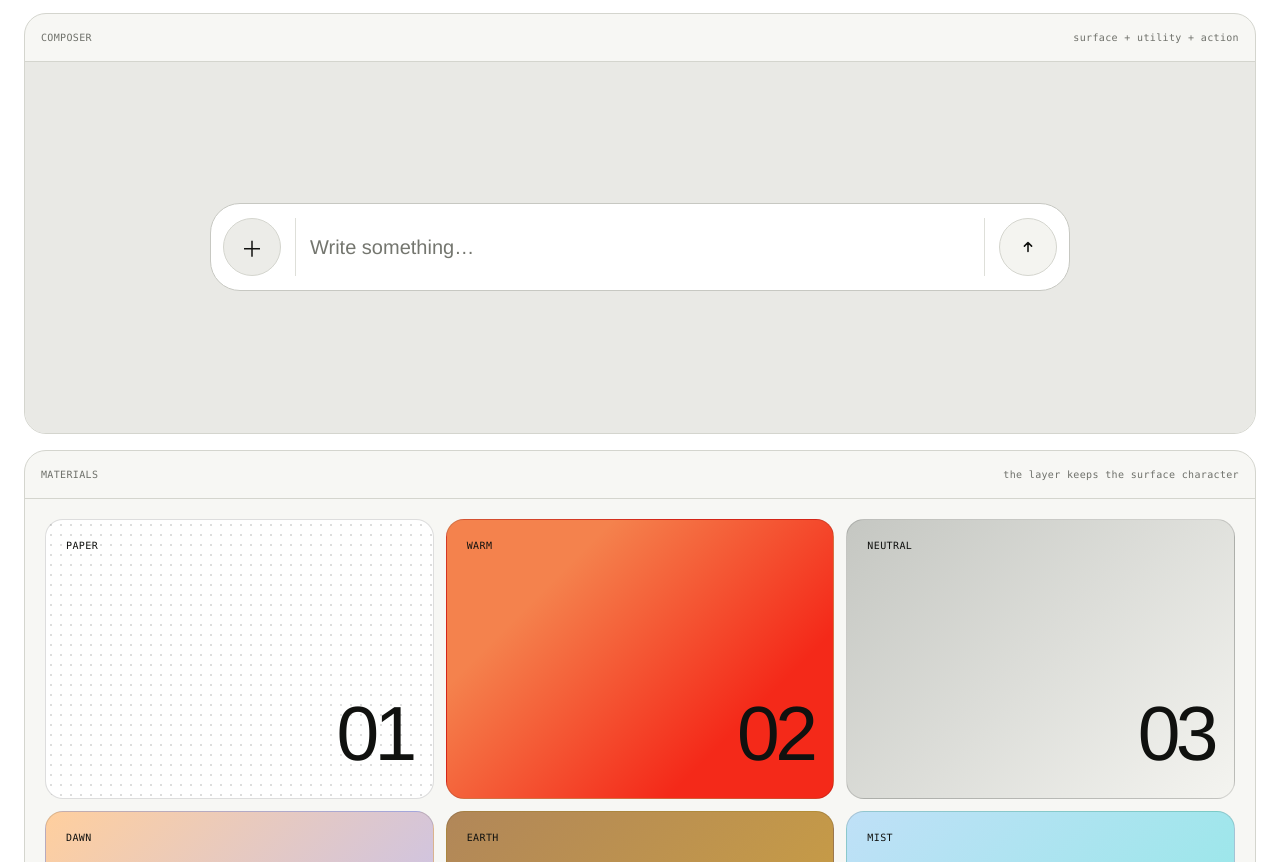
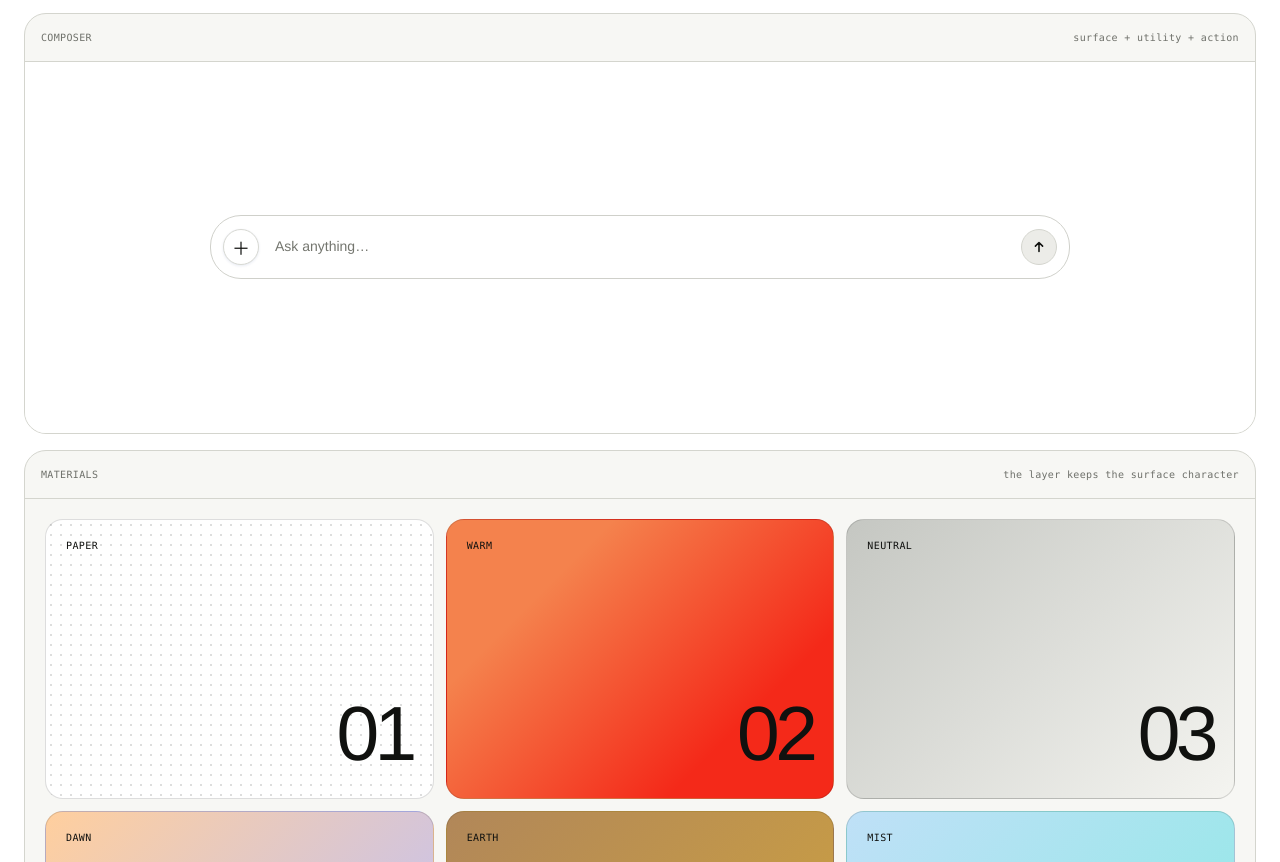
Before and after one commit to bbssppllvv/HDR-UI-for-web, a website: page examples/index.html in a window 1280 px wide. Shown: the part 2553-3415 px from the top of the page. Drawn offline with Linux system fonts and the light colour scheme.

Commit message:
Align demo composer with follow-up chat

```diff
--- a/examples/index.html
+++ b/examples/index.html
@@ -142,7 +142,7 @@
                 </button>
                 <label class="composerInput">
                   <span class="srOnly">Message</span>
-                  <input type="text" placeholder="Write something…">
+                  <textarea rows="1" placeholder="Ask anything…"></textarea>
                 </label>
                 <button class="hdr-ui animatedHdr composerSend" aria-label="Send message">
                   <svg class="uiIcon" viewBox="0 0 20 20" aria-hidden="true">
--- a/examples/styles.css
+++ b/examples/styles.css
@@ -33,7 +33,8 @@ body {
 }
 
 button,
-input {
+input,
+textarea {
   font: inherit;
 }
 
@@ -597,21 +598,27 @@ input[type="range"]::-moz-range-thumb {
   min-height: 371px;
   place-items: center;
   padding: clamp(24px, 6vw, 72px);
-  background: #e9e9e5;
+  background: #fff;
 }
 
 .composer {
-  --hdr-ui-strength: var(--demo-rest-strength);
+  --hdr-ui-strength: var(--demo-utility-strength);
   display: grid;
   width: min(860px, 100%);
-  min-height: 88px;
+  min-height: 64px;
   grid-template-columns: auto 1fr auto;
   align-items: center;
-  gap: 14px;
-  padding: 10px 12px;
-  border: 1px solid #c7c8c2;
-  border-radius: 30px;
-  background: #fff;
+  gap: 12px;
+  padding: 12px;
+  border: 1px solid #cfd0ca;
+  border-radius: 31px;
+  background: rgb(255 255 255 / .88);
+  backdrop-filter: blur(16px);
+  transition: border-color var(--duration-fast) var(--ease-out);
+}
+
+.composer:focus-within {
+  border-color: #9b9c96;
 }
 
 .composerUtility,
@@ -619,31 +626,31 @@ input[type="range"]::-moz-range-thumb {
   position: relative;
   --hdr-ui-strength: var(--demo-utility-strength);
   display: grid;
-  width: 58px;
-  height: 58px;
+  width: 36px;
+  height: 36px;
   place-items: center;
   border-radius: 50%;
   cursor: pointer;
 }
 
 .composerUtility {
+  border: 1px solid #d8d9d3;
+  background: #fff;
+  color: var(--ink);
+  box-shadow: 0 1px 3px rgb(12 41 126 / .09), 0 0 1px rgb(12 41 126 / .04);
+  font-size: 18px;
+}
+
+.composerSend {
+  --hdr-ui-strength: var(--demo-utility-strength);
   border: 1px solid #d4d5ce;
   background: #ecece8;
   color: var(--ink);
-  font-size: 22px;
-}
-
-.composerSend {
-  --hdr-ui-strength: var(--demo-action-strength);
-  border: 1px solid #d4d5ce;
-  background: #f4f4f0;
-  color: var(--ink);
-  font-size: 22px;
 }
 
 .composerUtility:hover,
 .composerUtility:focus-visible {
-  --hdr-ui-strength: var(--demo-strength);
+  --hdr-ui-strength: var(--demo-action-hover-strength);
 }
 
 .composerSend:hover,
@@ -652,28 +659,30 @@ input[type="range"]::-moz-range-thumb {
 }
 
 .composerInput,
-.composerInput input {
+.composerInput textarea {
   width: 100%;
   min-width: 0;
 }
 
 .composerInput {
-  padding: 0 10px;
-  border-right: 1px solid #dedfd9;
-  border-left: 1px solid #dedfd9;
+  display: grid;
 }
 
-.composerInput input {
-  min-height: 58px;
-  padding: 0 4px;
+.composerInput textarea {
+  min-height: 36px;
+  max-height: 144px;
+  padding: 9px 4px;
+  resize: none;
   border: 0;
   outline: 0;
   background: transparent;
   color: var(--ink);
-  font-size: clamp(16px, 2vw, 20px);
+  font-size: 14px;
+  line-height: 1.2;
+  scrollbar-width: none;
 }
 
-.composerInput input::placeholder {
+.composerInput textarea::placeholder {
   color: #74766f;
 }
 
@@ -905,15 +914,9 @@ footer a {
   }
 
   .composer {
-    min-height: 72px;
-    padding: 8px;
-    border-radius: 24px;
-  }
-
-  .composerUtility,
-  .composerSend {
-    width: 48px;
-    height: 48px;
+    min-height: 64px;
+    padding: 12px;
+    border-radius: 31px;
   }
 
   .materialGrid {
```
